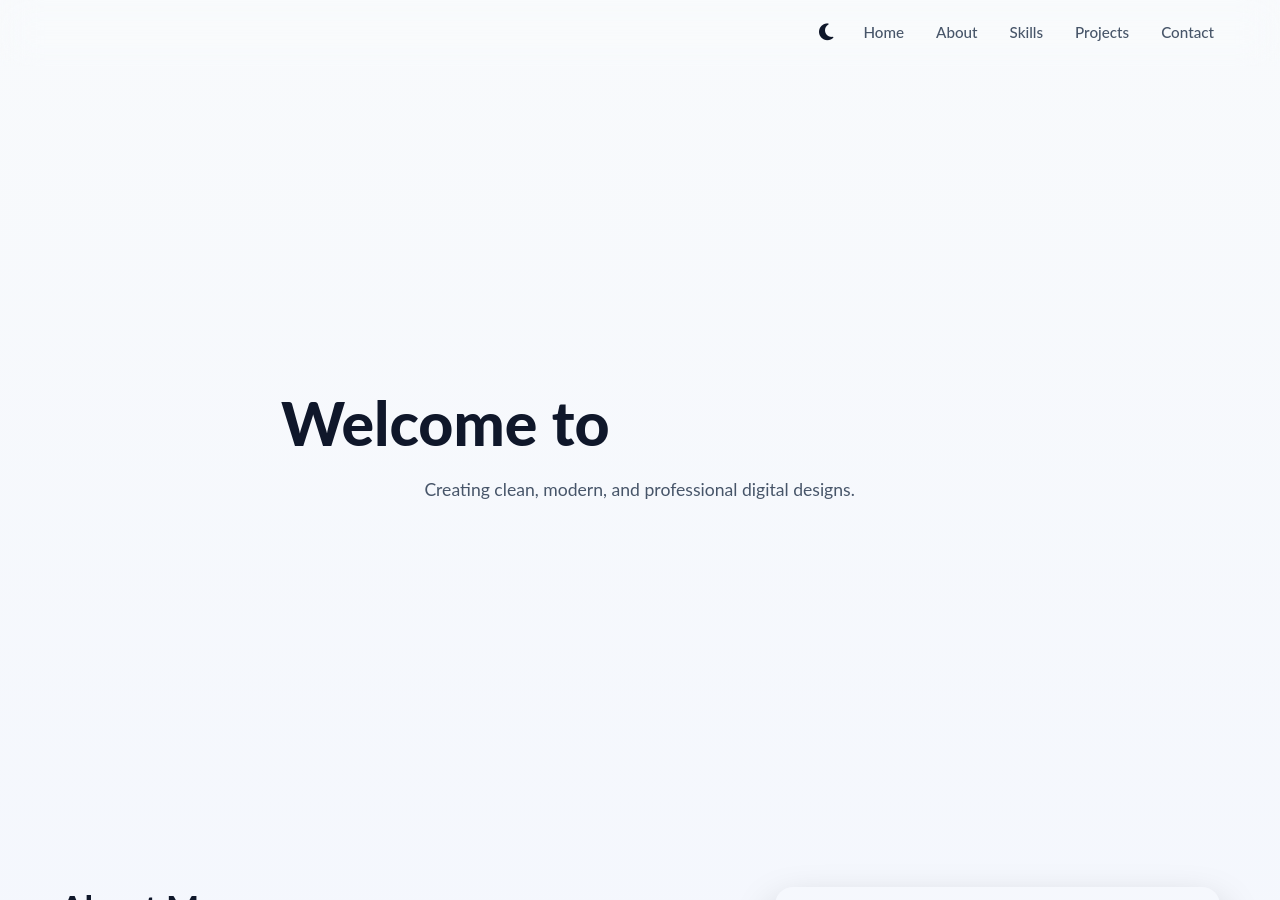
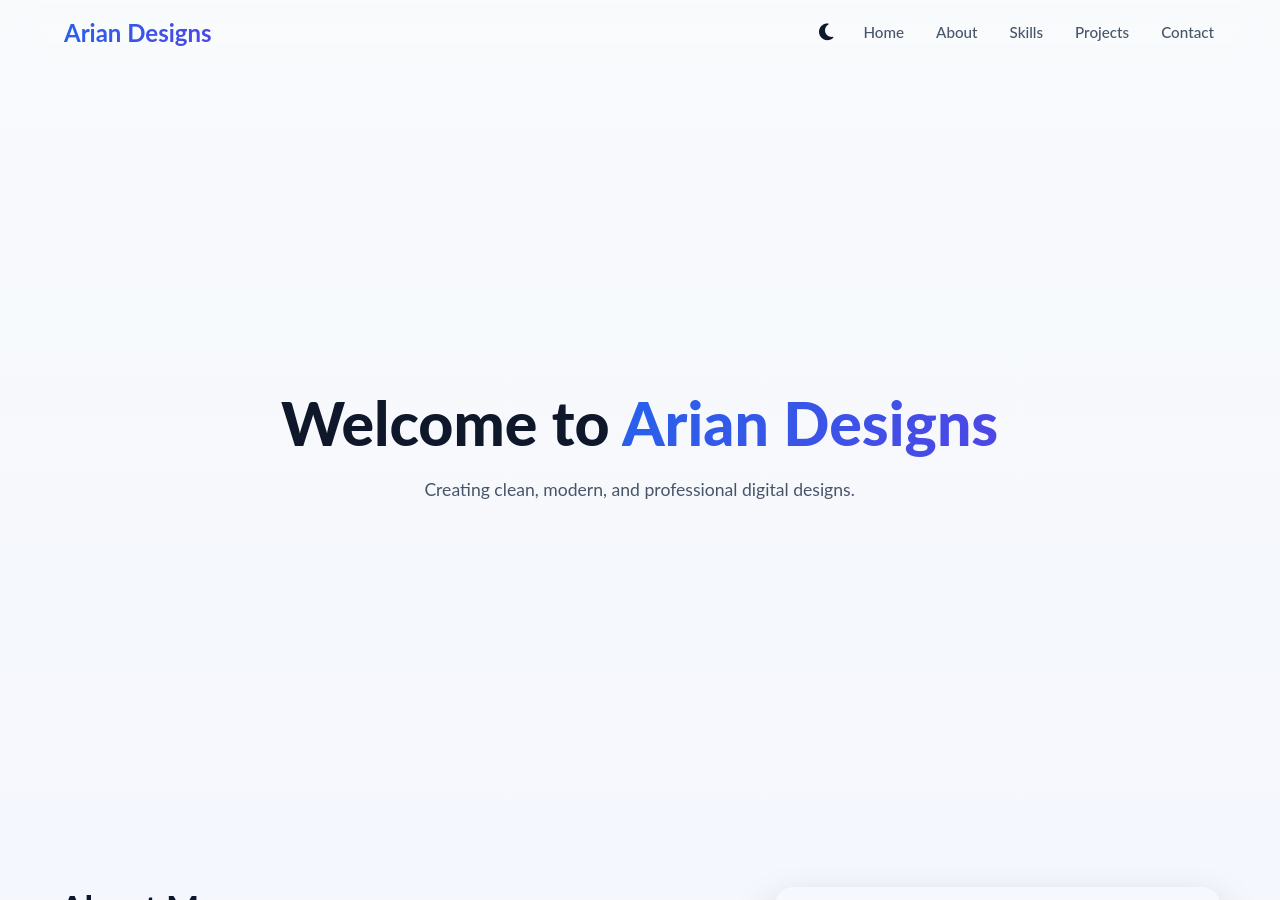
Before and after one commit to ariantechzone-stack/ariantechzone-stack.github.io, a Jekyll site: the page built from index.md, in a window 1280 px wide and 900 px high. Built offline with Jekyll 4.4.1, drawn with Linux system fonts in a browser that asks for light colours.

Commit message:
Update style.css

```diff
--- a/assets/css/style.css
+++ b/assets/css/style.css
@@ -128,6 +128,8 @@
   --text-muted: #94a3b8;
 
   --accent: #38bdf8;
+  --brand-gradient: linear-gradient(135deg, #7dd3fc, #38bdf8, #818cf8);
+
 }
 
 /* Light theme */
@@ -140,6 +142,7 @@
   --text-muted: #475569;
 
   --accent: #2563eb;
+  --brand-gradient: linear-gradient(135deg, #2563eb, #4f46e5);
 }
 
 /* ===============================
```
